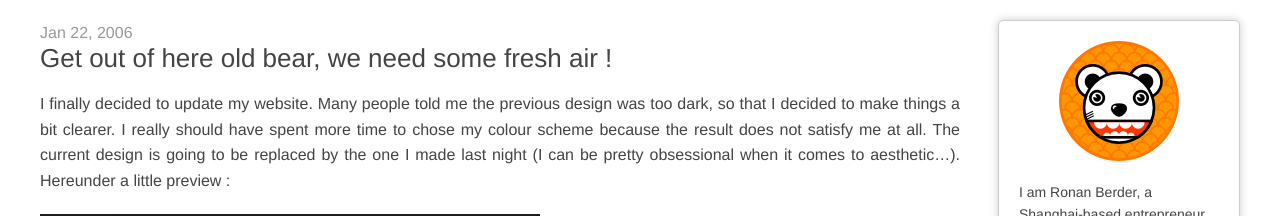
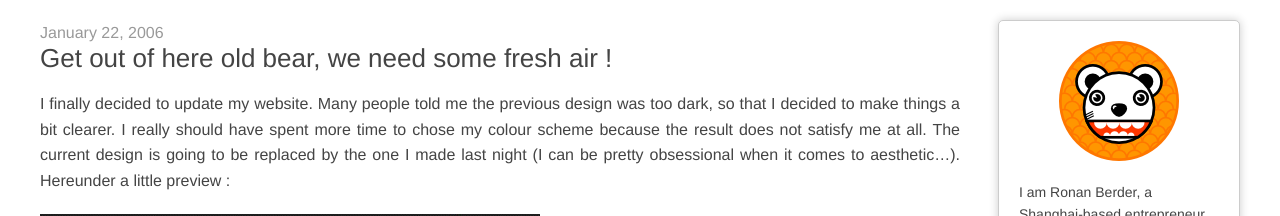
Before and after one commit to hunvreus/hunvreus.github.io, a Jekyll site: the page built from _posts/2006-01-22-freshAir.md, in a window 1280 px wide. Shown: the top 216 px of the page. Built offline with Jekyll 4.4.1, drawn with Linux system fonts in a browser that asks for light colours; nearby versions of some CDN libraries; some web fonts are replaced; comment, search, counter and statistics services are not loaded.

Commit message:
Integrating Disqus

```diff
--- a/_layouts/post.html
+++ b/_layouts/post.html
@@ -3,10 +3,26 @@
 ---
 
 <article>
-  <time datetime="{{ page.date | xmlschema }}">{{ page.date | date: "%b %d, %Y" }}</time>
+  <time datetime="{{ page.date | xmlschema }}">{{ page.date | date: "%B %d, %Y" }}</time>
   <h2>{{ page.title }}</h2>
   {{ content }}
 </article>
+
+{% if page.comments %}
+<div id="disqus_thread"></div>
+<script type="text/javascript">
+    /* * * CONFIGURATION VARIABLES: EDIT BEFORE PASTING INTO YOUR WEBPAGE * * */
+    var disqus_shortname = 'teddyfr'; // required: replace example with your forum shortname
+
+    /* * * DON'T EDIT BELOW THIS LINE * * */
+    (function() {
+        var dsq = document.createElement('script'); dsq.type = 'text/javascript'; dsq.async = true;
+        dsq.src = 'http://' + disqus_shortname + '.disqus.com/embed.js';
+        (document.getElementsByTagName('head')[0] || document.getElementsByTagName('body')[0]).appendChild(dsq);
+    })();
+</script>
+<noscript>Please enable JavaScript to view the <a href="http://disqus.com/?ref_noscript">comments powered by Disqus.</a></noscript>
+{% endif %}
 
 <div id="pager">
   {% if page.previous %}
--- a/index.html
+++ b/index.html
@@ -4,7 +4,7 @@
 ---
 
 <article>
-  <time datetime="{{ site.posts.first.date | xmlschema }}">{{ site.posts.first.date | date: "%d %b" }}</time>
+  <time datetime="{{ site.posts.first.date | xmlschema }}">{{ site.posts.first.date | date: "%B %d, %Y" }}</time>
   <h2><a href="{{ site.posts.first.url }}">{{ site.posts.first.title }}</a></h2>
   {{ site.posts.first.content }}
 </article>
@@ -14,7 +14,7 @@
   <ul id="posts">
     {% for post in site.posts %}
       <li>
-        <time datetime="{{ post.date | xmlschema }}">{{ post.date | date: "%b %d, %Y" }}</time> ›
+        <time datetime="{{ post.date | xmlschema }}">{{ post.date | date: "%B %d, %Y" }}</time> ›
         <a href="{{ post.url }}">{{ post.title }}</a>
       </li>
     {% endfor %}
```
Also changed, not shown: _posts/2006-01-22-freshAir.md (+1 -0 lines).
